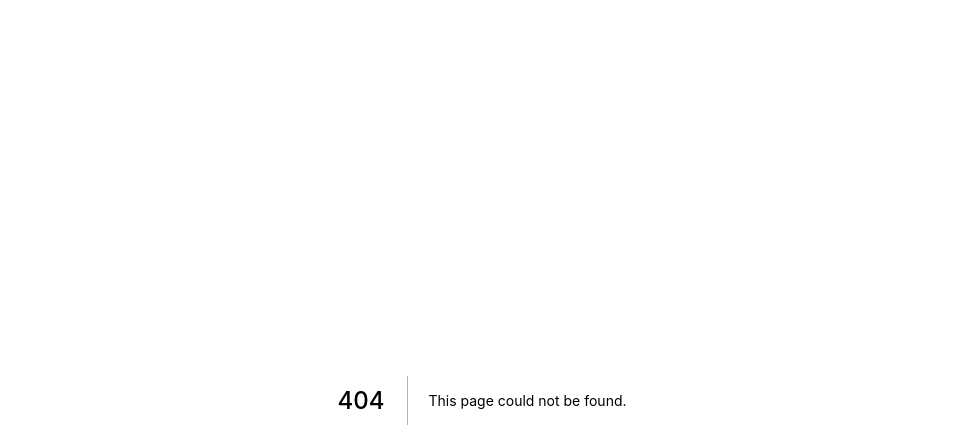
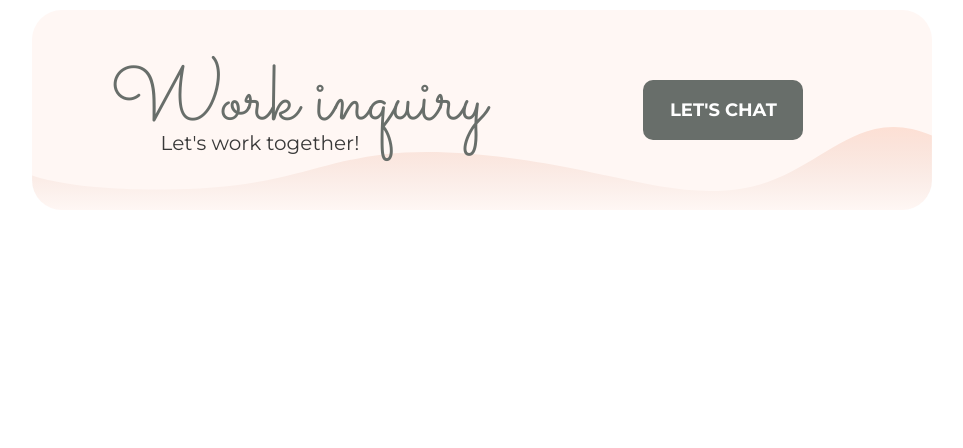
Before and after one commit to felistter/portfolio, a Next.js app: page /Inquiry in a window 1280 px wide. Before the commit this address had no page. Shown: the top 448 px of the page, without its empty margins (158-1121 px from the left). Built offline with nearby package versions, Linux system fonts and the light colour scheme.

Commit message:
Add Inquiry component

```diff
--- /dev/null
+++ b/pages/Inquiry.js
@@ -0,0 +1,28 @@
+const Inquiry = () => {
+  return (
+    <section className="inquiry-container">
+      <div className="inquiry-body">
+        <div className="inquiry-message">
+          <div className="inquiry-title">
+            <h1>Work inquiry</h1>
+          </div>
+          <div className="inquiry-motto">
+            <p>Let's work together!</p>
+          </div>
+        </div>
+        <div className="inquiry-button">
+          <button
+            onClick={(e) => {
+              window.open("mailto:svetlana.n.shkarina@gmail.com", "_blank");
+              e.preventDefault();
+            }}
+          >
+            LET'S CHAT
+          </button>
+        </div>
+      </div>
+    </section>
+  );
+};
+
+export default Inquiry;
```
Also changed, not shown: public/wave-pink-4.svg (added).
